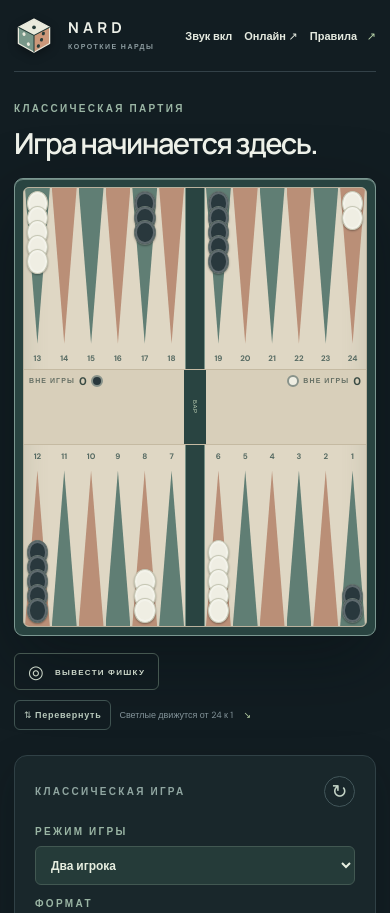
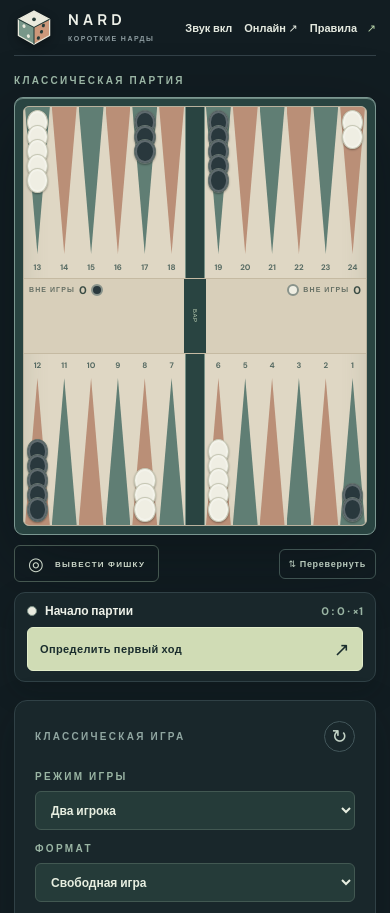
Before and after one commit to liquidsyntes/gm_nard, a website built with Vite: page index.html in a window 390 px wide. Shown: the top 913 px of the page. Built offline with nearby package versions, Linux system fonts and the light colour scheme; files whose address does not match are found by name.

Commit message:
feat(ui): place turn controls directly below the board on mobile
On single-column mobile and tablet viewports (<= 880px), primary turn
actions such as rolling, confirming or undoing moves, and responding to
doubling offers previously sat near the bottom of the stacked sidebar
well below the fold, requiring players to scroll on every turn.

Add a compact turn bar immediately beneath the board footer for both
local and online games so players can complete turns without scrolling:
- Render active turn status, score/cube summary, multi-die move options,
  and primary/secondary turn buttons directly under the board on <= 880px
  viewports while hiding the duplicated sidebar action controls.
- Tighten header, board, and footer vertical spacing on phone screens
  (<= 600px) so the entire board and turn buttons fit together within a
  single viewport without scrolling.
- Keep the bar hidden above 880px so the desktop two-column layout stays
  unchanged.

```diff
--- a/src/main.ts
+++ b/src/main.ts
@@ -250,6 +250,19 @@ function logHtml(): string {
   return `<section class="activity-panel" aria-label="Журнал игры"><div class="activity-head"><span class="eyebrow">ЖУРНАЛ ИГРЫ</span><span>ЗАПИСИ · ${logEntries.length}</span></div><div class="file-log-status" data-file-log-status data-state="${fileStatus()}">${fileStatusText()}</div><ol class="activity-list" aria-live="off">${[...logEntries].reverse().map(entry => `<li class="activity-item ${entry.kind}"><time>${entry.time}</time><span>${entry.text}</span></li>`).join('')}</ol></section>`
 }
 
+function mobileTurnBarHtml(): string {
+  const activeSide: Player = phase === 'offer' && offerer ? opponent(offerer) : phase === 'over' && winner ? winner : player
+  const whoText = phase === 'offer'
+    ? `${name(activeSide)} · Удвоение`
+    : phase === 'over'
+      ? `${name(activeSide)} ${matchWinner ? 'выиграли матч' : 'победили'}`
+      : phase === 'opening'
+        ? 'Начало партии'
+        : `${name(player)} · ${phase === 'roll' ? 'Бросок' : firstMoves(sequences).length ? 'Ход' : 'Ход завершён'}`
+  const scoreMeta = `${score.light}${targetPoints ? `/${targetPoints}` : ''} : ${score.dark}${targetPoints ? `/${targetPoints}` : ''} · ${crawford === 'active' ? 'Кроуфорд' : `×${cubeValue}`}`
+  return `<div class="mobile-turn-bar" aria-label="Управление ходом"><div class="mobile-turn-head"><span class="mobile-turn-who"><span class="mobile-turn-dot ${activeSide}"></span><span>${whoText}</span></span><span class="mobile-turn-meta">${scoreMeta}</span></div>${optionsHtml()}<div class="actions">${actionHtml()}</div></div>`
+}
+
 function render(): void {
   const offOption = moveOptions().some(move => move.to === 'off')
   const offLastTo = lastTurnMoves.some(move => move.to === 'off')
@@ -271,9 +284,10 @@ function render(): void {
     <header class="site-header"><div class="brand"><img class="brand-mark" src="${BASE}die-logo.svg" alt="" /><div><strong>NARD</strong><small>КОРОТКИЕ НАРДЫ</small></div></div><div class="header-right"><span class="mode-pill"><span></span> ${mode === 'local' ? 'ИГРА ВДВОЁМ' : mode === 'bot' ? 'ИГРА С БОТОМ' : 'БОТ VS БОТ'}</span><button class="text-button" data-action="mute" aria-pressed="${muted}" title="${muted ? 'Включить звук' : 'Выключить звук'}">${muted ? 'Звук выкл' : 'Звук вкл'}</button><a class="text-button" href="${BASE}online.html">Онлайн ↗</a><button class="text-button" data-action="rules">Правила <span>↗</span></button></div></header>
     <main class="layout">
       <section class="game-area" aria-label="Игровое поле">
-        <div class="board-head"><div><span class="eyebrow">${targetPoints ? `МАТЧ ДО ${targetPoints} ОЧК. · ПАРТИЯ ${gameNumber}` : 'КЛАССИЧЕСКАЯ ПАРТИЯ'}</span><h1>Игра начинается здесь.</h1></div><div class="board-head-meta"><span>24 ПУНКТА</span><i></i><span>15 ФИШЕК</span></div></div>
+        <div class="board-head"><div><span class="eyebrow">${targetPoints ? `МАТЧ ДО ${targetPoints} ОЧК. · ПАРТИЯ ${gameNumber}` : 'КЛАССИЧЕСКАЯ ПАРТИЯ'}</span><h1 class="hero-title">Игра начинается здесь.</h1></div><div class="board-head-meta"><span>24 ПУНКТА</span><i></i><span>15 ФИШЕК</span></div></div>
         ${boardHtml}
-        <div class="board-footer"><button class="off-target ${offOption ? 'possible' : ''} ${offLastTo ? 'last-to' : ''}" data-destination="off"><span class="target-icon">◎</span><span>ВЫВЕСТИ ФИШКУ</span></button><div class="board-footer-meta"><button class="board-tool-button" data-action="flip" title="Перевернуть доску" aria-label="Перевернуть доску">⇅ Перевернуть</button><span>${flipped ? 'Тёмные движутся от 1 к 24' : 'Светлые движутся от 24 к 1'} <span class="footer-arrow">↘</span></span></div></div>
+        <div class="board-footer"><button class="off-target ${offOption ? 'possible' : ''} ${offLastTo ? 'last-to' : ''}" data-destination="off"><span class="target-icon">◎</span><span>ВЫВЕСТИ ФИШКУ</span></button><div class="board-footer-meta"><button class="board-tool-button" data-action="flip" title="Перевернуть доску" aria-label="Перевернуть доску">⇅ Перевернуть</button><span class="board-direction-hint">${flipped ? 'Тёмные движутся от 1 к 24' : 'Светлые движутся от 24 к 1'} <span class="footer-arrow">↘</span></span></div></div>
+        ${mobileTurnBarHtml()}
       </section>
       <aside class="sidebar"><div class="sidebar-top"><span class="eyebrow">${targetPoints ? `МАТЧ ДО ${targetPoints}` : 'КЛАССИЧЕСКАЯ ИГРА'}</span><button class="icon-button" data-action="new" title="Новая партия" aria-label="Новая партия">↻</button></div>
         <div class="sidebar-controls">
--- a/src/online.css
+++ b/src/online.css
@@ -56,4 +56,4 @@
 .online-sidebar .activity-list{max-height:265px}
 @media(max-width:1130px){.online-shell{padding:0 30px}.online-game-layout{grid-template-columns:minmax(0,1fr) 280px;gap:25px}}
 @media(max-width:880px){.online-game-layout{grid-template-columns:1fr}.online-sidebar{display:block}.online-sections{grid-template-columns:1fr}.online-card.wide{grid-column:auto}}
-@media(max-width:600px){.online-shell{padding:0 14px}.online-main{padding:23px 0 45px}.online-card{padding:20px}.stats-grid{grid-template-columns:repeat(2,minmax(0,1fr))}.login-wrap{min-height:calc(100vh - 72px)}.login-card{padding:24px}.online-row{align-items:flex-start;flex-direction:column;padding:13px 0;gap:9px}.online-row .secondary-button{min-height:34px}.online-sidebar{padding:20px}.online-game-layout .board-head h1{font-size:24px}.online-game-layout .board-footer>span{font-size:9px}.site-header .header-right{gap:10px}.site-header .header-right .text-button{font-size:11px}}
+@media(max-width:600px){.online-shell{padding:0 14px}.online-main{padding:12px 0 36px}.online-card{padding:20px}.stats-grid{grid-template-columns:repeat(2,minmax(0,1fr))}.login-wrap{min-height:calc(100vh - 72px)}.login-card{padding:24px}.online-row{align-items:flex-start;flex-direction:column;padding:13px 0;gap:9px}.online-row .secondary-button{min-height:34px}.online-sidebar{padding:20px}.online-game-layout .board-head h1{font-size:18px;margin-top:4px}.online-game-layout .board-footer>span{font-size:9px}.site-header .header-right{gap:10px}.site-header .header-right .text-button{font-size:11px}}
--- a/src/style.css
+++ b/src/style.css
@@ -86,6 +86,7 @@ button:disabled{cursor:default}
 .off-target.possible:after{width:7px;height:7px;left:auto;right:3px;top:50%}
 .target-icon{font-size:18px;line-height:1}
 .footer-arrow{color:#bad3a6;margin-left:8px}
+.mobile-turn-bar{display:none}
 .sidebar{min-height:655px;background:#19272b;border:1px solid #304146;border-radius:13px;padding:25px;display:flex;flex-direction:column;box-shadow:0 14px 38px #09121535}
 .sidebar-top{display:flex;justify-content:space-between;align-items:center}
 .sidebar-top .eyebrow{color:#90a6a1}
@@ -170,6 +171,20 @@ button:disabled{cursor:default}
 }
 
 @media(max-width:880px){.layout{grid-template-columns:1fr;gap:25px}
+.mobile-turn-bar{display:grid;gap:10px;margin-top:14px;padding:14px 16px;background:#19272b;border:1px solid #304146;border-radius:11px;box-shadow:0 10px 26px #09121535}
+.mobile-turn-head{display:flex;align-items:center;justify-content:space-between;gap:10px;font-size:12px}
+.mobile-turn-who{display:flex;align-items:center;gap:8px;min-width:0;font-weight:700;color:#edf0e8}
+.mobile-turn-dot{width:10px;height:10px;border-radius:50%;flex:none;border:1.5px solid #798e84}
+.mobile-turn-dot.light{background:#e9eadf}
+.mobile-turn-dot.dark{background:#2c3b41}
+.mobile-turn-meta{color:#9ab5a4;font-size:11px;font-weight:700;white-space:nowrap}
+.mobile-turn-bar .actions{margin-top:0;padding-top:0;display:flex;flex-wrap:wrap;gap:8px}
+.mobile-turn-bar .actions>button{flex:1 1 140px;min-height:44px}
+.mobile-turn-bar .actions>.action-hint{flex:1 1 100%;margin:0}
+.mobile-turn-bar .offer-actions{display:flex;flex:1 1 100%;gap:8px}
+.mobile-turn-bar .offer-actions>button{flex:1 1 120px;min-height:44px}
+.mobile-turn-bar .move-options{border-top:0;padding-top:0;padding-bottom:0!important;max-height:140px}
+.sidebar>.actions,.sidebar>.move-options{display:none}
 .sidebar{min-height:0;display:grid;grid-template-columns:1fr 1fr;gap:12px 25px}
 .sidebar-top,.sidebar-bottom{grid-column:1/-1}
 .sidebar-controls{grid-column:1/-1;display:grid;grid-template-columns:repeat(auto-fit,minmax(170px,1fr));gap:14px;margin:0}
@@ -177,30 +192,28 @@ button:disabled{cursor:default}
 .mode-control select{width:100%}
 .players{margin-top:0}
 .turn-panel{margin-top:0}
-.dice-panel{grid-column:1}
-.move-options{grid-column:2;grid-row:4}
-.actions{grid-column:2;grid-row:4;align-self:end}
-.move-options:has(+ .actions){padding-bottom:85px}
-.activity-panel{grid-column:1/-1;grid-row:5;margin-top:0}
-.sidebar-bottom{grid-row:6;margin-top:0}
+.dice-panel{grid-column:2}
+.activity-panel{grid-column:1/-1;grid-row:auto;margin-top:0}
+.sidebar-bottom{grid-row:auto;margin-top:0}
 .board-surface{height:clamp(440px,58vw,600px)}
 .checker{width:min(6vw,47px);height:min(6vw,47px);margin-bottom:-16px}
 .bottom .checker{margin-top:-16px}
 }
 
 @media(max-width:600px){.shell{padding:0 14px}
-.site-header{height:72px}
+.site-header{height:56px}
 .brand-mark{width:40px;height:40px}
 .brand strong{font-size:15px}
 .brand small{font-size:7px}
 .header-right{gap:12px}
 .header-right .text-button{font-size:11px}
 .mode-pill{display:none}
-.layout{padding-top:24px}
-.board-head{margin-bottom:18px}
+.layout{padding-top:12px;gap:18px}
+.board-head{margin-bottom:8px}
+.board-head .hero-title{display:none}
 .board-head h1{font-size:29px}
 .board-frame{padding:8px;border-radius:9px}
-.board-surface{height:440px}
+.board-surface{height:clamp(330px,51vh,420px)}
 .triangle{inset:0 1px 14%}
 .point.bottom .triangle{inset:14% 1px 0}
 .point-number{font-size:8px}
@@ -219,10 +232,13 @@ button:disabled{cursor:default}
 .bar-group.light{bottom:-26px}
 .board-surface.flipped .bar-group.dark{top:auto;bottom:-26px}
 .board-surface.flipped .bar-group.light{bottom:auto;top:-26px}
-.board-footer{font-size:9px;flex-wrap:wrap;gap:10px}
+.board-footer{margin-top:10px;font-size:9px;flex-wrap:nowrap;gap:8px}
 .board-footer-meta{gap:8px}
+.board-direction-hint{display:none}
 .board-tool-button{padding:6px 9px;min-height:30px;font-size:9px}
 .off-target{font-size:8px}
+.mobile-turn-bar{margin-top:10px;padding:10px 12px;gap:8px}
+.mobile-turn-bar .primary-button,.mobile-turn-bar .secondary-button{min-height:42px;font-size:11px;padding:0 12px}
 .sidebar{display:flex;gap:0;padding:20px;min-height:0}
 .sidebar-controls{display:grid;grid-template-columns:1fr;gap:12px;margin-top:18px}
 .mode-control{display:grid;gap:8px;margin-top:0}
```
Also changed, not shown: src/online.ts (+7 -1 lines).
